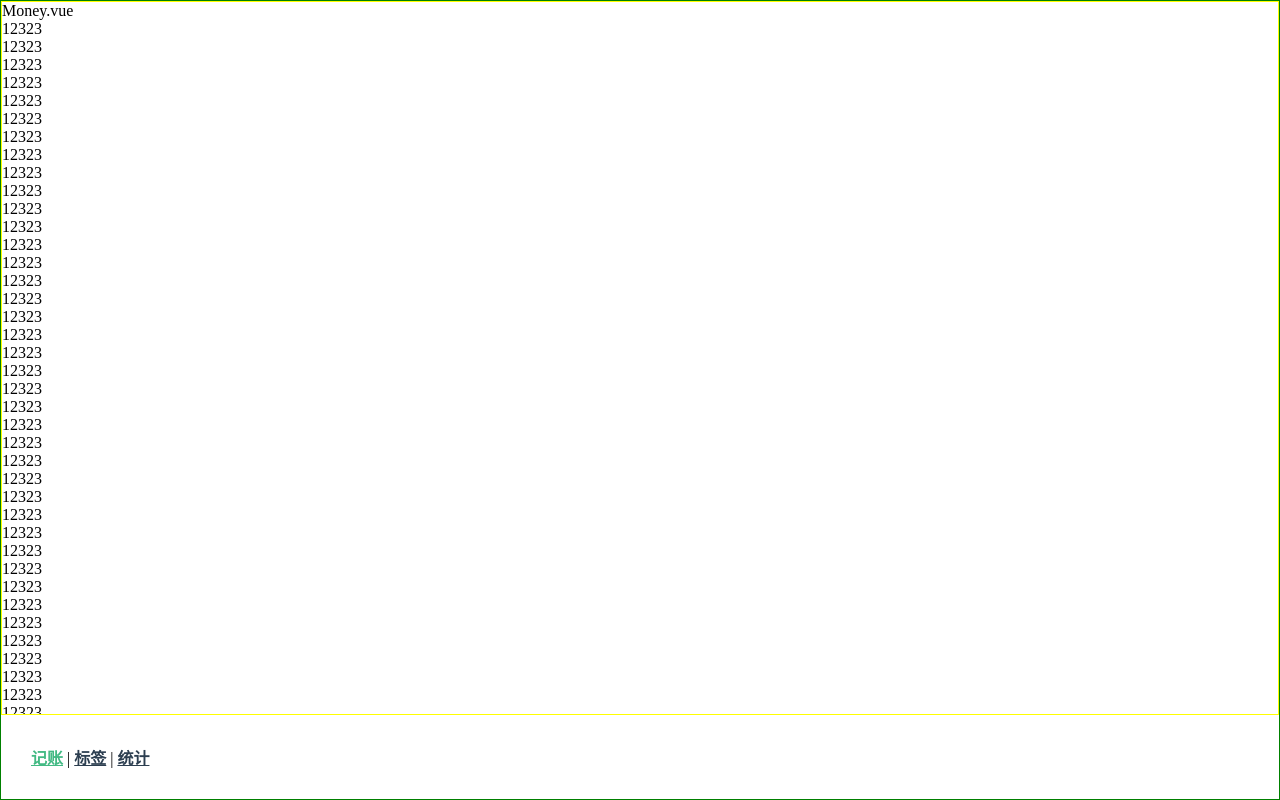
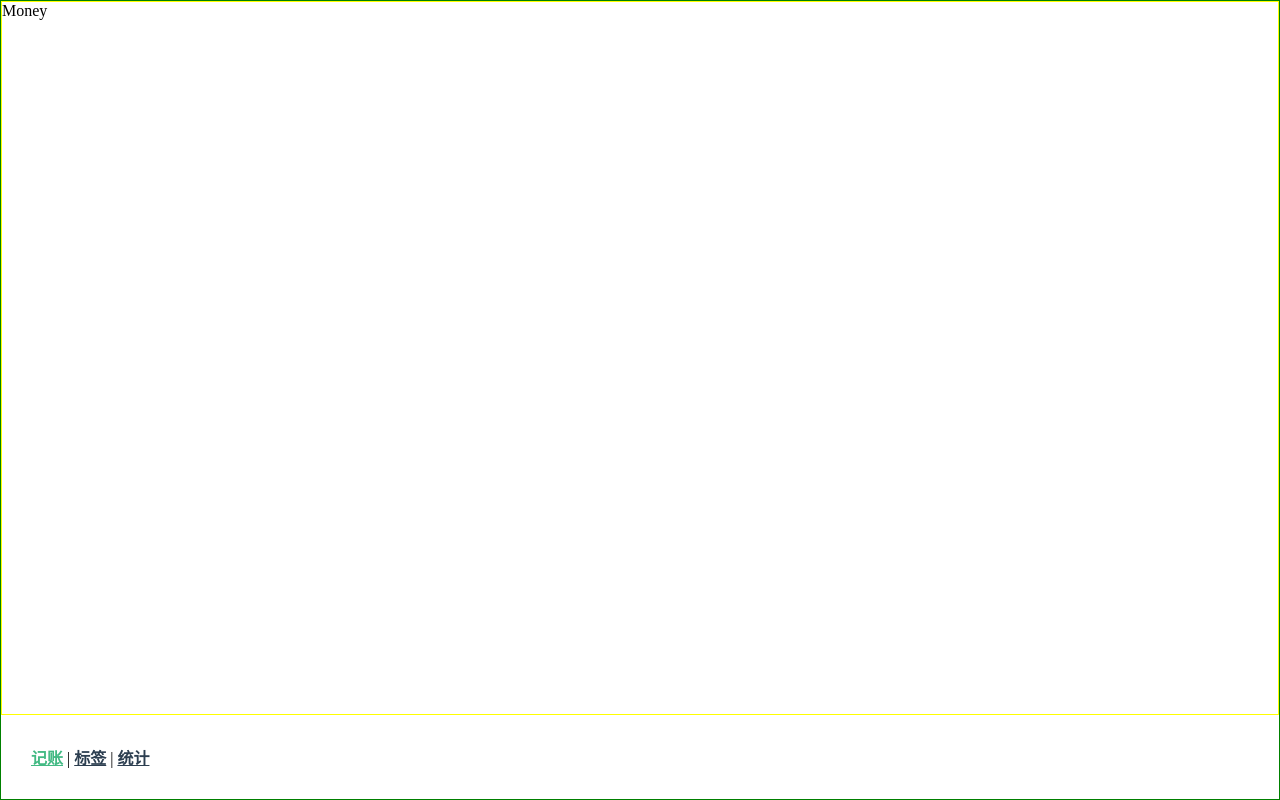
Before and after one commit to KailoveQ/Penguin-money, a Vue app: page /#/money in a window 1280 px wide. Built offline with nearby package versions, Linux system fonts and the light colour scheme.

Commit message:
创建<layout/>

```diff
--- /dev/null
+++ b/src/components/Layout.vue
@@ -0,0 +1,28 @@
+<template>
+  <div class="nav-wrapper">
+    <div class="content">
+      <slot/>
+    </div>
+    <Nav/>
+  </div>
+</template>
+
+<script lang="ts">
+export default {
+name: "Layout"
+}
+</script>
+
+<style lang="scss" scoped>
+.nav-wrapper{
+  border: 1px solid green;
+  display: flex;
+  flex-direction: column;
+  height: 100vh;
+}
+.content{
+  border: 1px solid yellow;
+  overflow: auto;
+  flex-grow: 1;
+}
+</style>
--- a/src/main.ts
+++ b/src/main.ts
@@ -4,9 +4,11 @@
 import router from './router'
 import store from './store'
 import Nav from '@/components/Nav.vue';
+import Layout from '@/components/Layout.vue';
 
 Vue.config.productionTip = false
 Vue.component('Nav',Nav)
+Vue.component('Layout',Layout)
 new Vue({
   router,
   store,
--- a/src/views/Labels.vue
+++ b/src/views/Labels.vue
@@ -1,7 +1,9 @@
 <template>
-<div id="">Labels.vue
-  <Nav/>
-</div>
+  <div>
+    <Layout>
+      lables
+    </Layout>
+  </div>
 </template>
 
 <script lang="ts">
--- a/src/views/Money.vue
+++ b/src/views/Money.vue
@@ -1,82 +1,8 @@
 <template>
-<div class="nav-wrapper">
-  <div class="content">
-    Money.vue
-    <p>12323</p>
-    <p>12323</p>
-    <p>12323</p>
-    <p>12323</p>
-    <p>12323</p>
-    <p>12323</p>
-    <p>12323</p>
-    <p>12323</p>
-    <p>12323</p>
-    <p>12323</p>
-    <p>12323</p>
-    <p>12323</p>
-    <p>12323</p>
-    <p>12323</p>
-    <p>12323</p>
-    <p>12323</p>
-    <p>12323</p>
-    <p>12323</p>
-    <p>12323</p>
-    <p>12323</p>
-    <p>12323</p>
-    <p>12323</p>
-    <p>12323</p>
-    <p>12323</p>
-    <p>12323</p>
-    <p>12323</p>
-    <p>12323</p>
-    <p>12323</p>
-    <p>12323</p>
-    <p>12323</p>
-    <p>12323</p>
-    <p>12323</p>
-    <p>12323</p>
-    <p>12323</p>
-    <p>12323</p>
-    <p>12323</p>
-    <p>12323</p>
-    <p>12323</p>
-    <p>12323</p>
-    <p>12323</p>
-    <p>12323</p>
-    <p>12323</p>
-    <p>12323</p>
-    <p>12323</p>
-    <p>12323</p>
-    <p>12323</p>
-    <p>12323</p>
-    <p>12323</p>
-    <p>12323</p>
-    <p>12323</p>
-    <p>12323</p>
-    <p>12323</p>
-    <p>12323</p>
-    <p>12323</p>
-    <p>12323</p>
-    <p>12323</p>
-    <p>12323</p>
-    <p>12323</p>
-    <p>12323</p>
-    <p>12323</p>
-    <p>12323</p>
-    <p>12323</p>
-    <p>12323</p>
-    <p>12323</p>
-    <p>12323</p>
-    <p>12323</p>
-    <p>12323</p>
-    <p>12323</p>
-    <p>12323</p>
-    <p>12323</p>
-    <p>12323</p>
-    <p>12323</p>
-
-  </div>
-<Nav/>
+<div>
+  <Layout>
+    Money
+  </Layout>
 </div>
 </template>
 
@@ -88,15 +14,5 @@
 </script>
 
 <style lang="scss" scoped>
-.nav-wrapper{
-  border: 1px solid green;
-  display: flex;
-  flex-direction: column;
-  height: 100vh;
-}
-.content{
-  border: 1px solid yellow;
-  overflow: auto;
-  flex-grow: 1;
-}
+
 </style>
--- a/src/views/Statistics.vue
+++ b/src/views/Statistics.vue
@@ -1,6 +1,8 @@
 <template>
-  <div id="">Statistics.vue
-    <Nav/>
+  <div>
+    <Layout>
+      statictic
+    </Layout>
   </div>
 </template>
 
```
